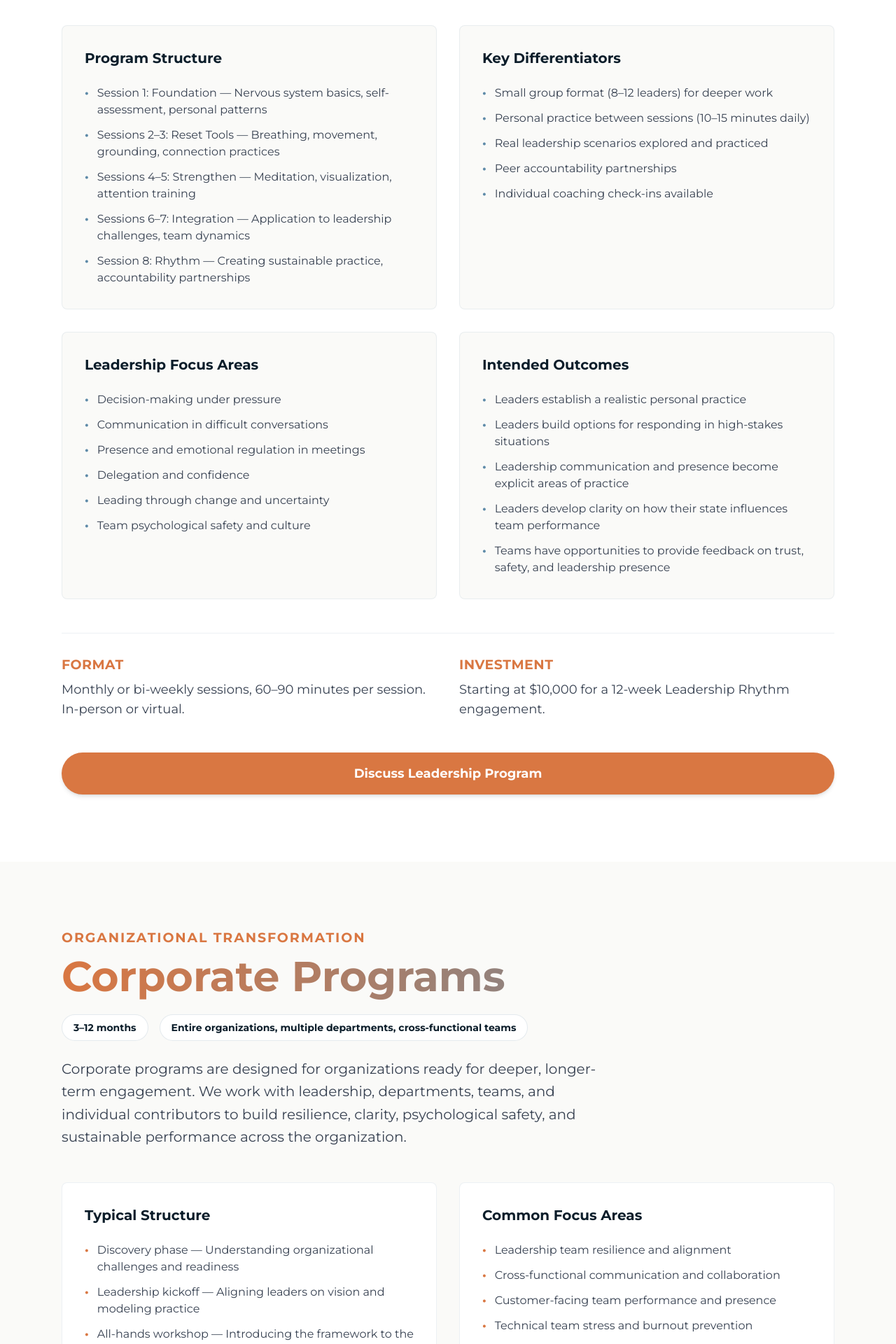
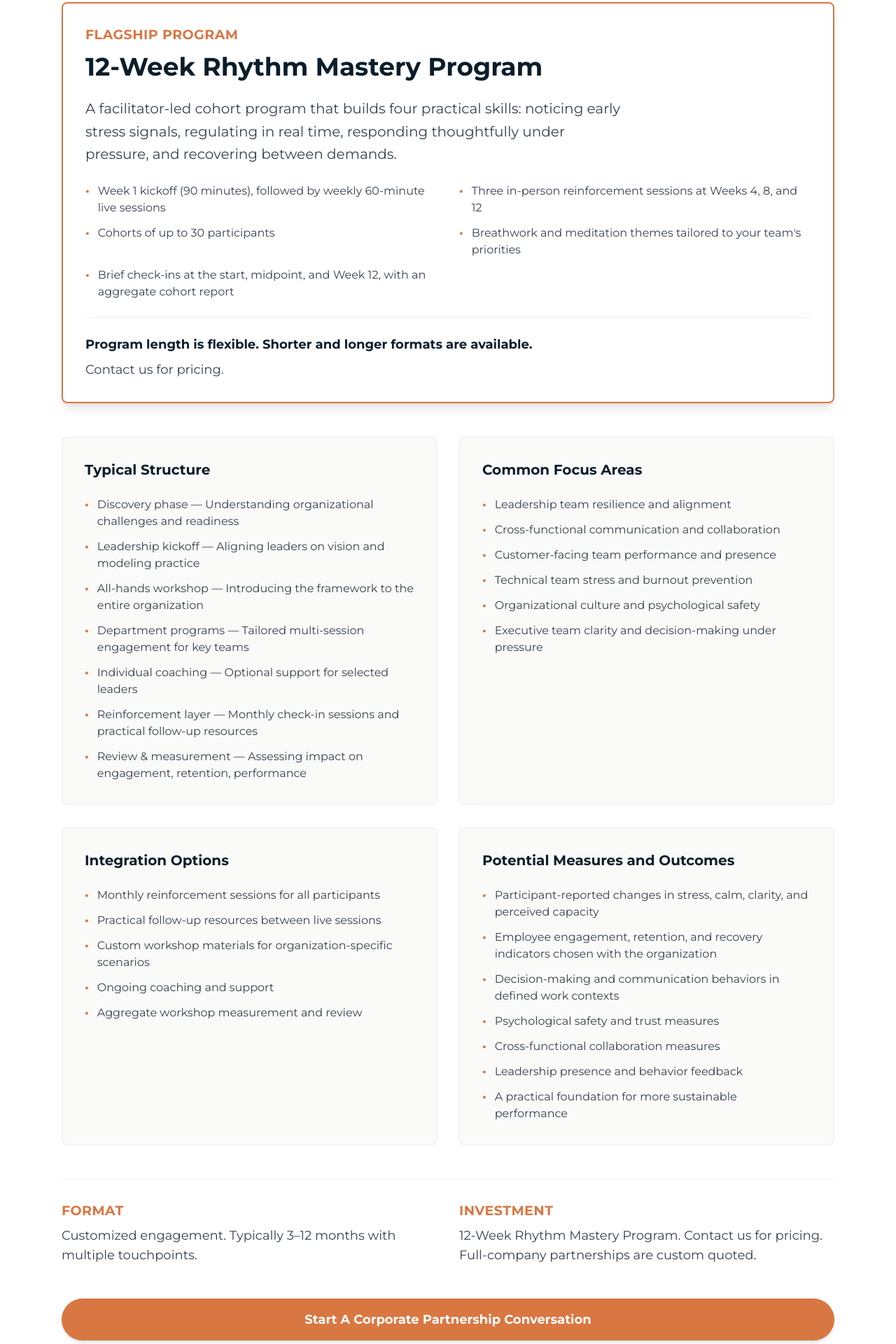
Before and after one commit to Performance-Rhythm/performance-rhythm-web, a Next.js app in the folder apps/web/: page /programs in a window 1280 px wide. Shown: the part 3560-5480 px from the top of the page at 70% size. Built offline with nearby package versions, Linux system fonts and the light colour scheme; no server answers.

Commit message:
WEB-41: feature 12-week program, move Corporate above Leadership

```diff
--- a/apps/web/components/marketing/ProgramsPage.tsx
+++ b/apps/web/components/marketing/ProgramsPage.tsx
@@ -141,8 +141,95 @@ export default function ProgramsPage() {
         </div>
       </section>
 
-      {/* PROGRAM 2: LEADERSHIP */}
+      {/* PROGRAM 2: CORPORATE */}
       <section className="py-24 bg-white">
+        <div className="container mx-auto px-6 max-w-6xl">
+          <div className="space-y-12">
+            <div className="space-y-6">
+              <div className="space-y-3">
+                <p className="text-[19px] leading-snug font-bold tracking-widest text-accent uppercase">
+                  {corporateProgram.eyebrow}
+                </p>
+                <h2 className="text-5xl lg:text-6xl font-bold bg-gradient-to-r from-[#D97742] to-[#5E8AA8] bg-clip-text text-transparent">
+                  {corporateProgram.title}
+                </h2>
+              </div>
+
+              <div className="flex flex-wrap gap-4 text-sm font-bold">
+                <div className="px-4 py-2 bg-[#FAFAF8] rounded-full border border-[#A7BBC6] border-opacity-30">
+                  {corporateProgram.duration}
+                </div>
+                <div className="px-4 py-2 bg-[#FAFAF8] rounded-full border border-[#A7BBC6] border-opacity-30">
+                  {corporateProgram.audience}
+                </div>
+              </div>
+
+              <p className="text-xl text-gray-700 leading-relaxed max-w-3xl">
+                {corporateProgram.overview}
+              </p>
+            </div>
+
+            {/* FEATURED: 12-WEEK RHYTHM MASTERY PROGRAM */}
+            <div data-featured-program className="bg-white rounded-lg border-2 border-[#D97742] shadow-lg p-8 space-y-6">
+              <div className="space-y-3">
+                <p className="text-[19px] leading-snug font-bold text-accent uppercase tracking-wide">{corporateProgram.featured.label}</p>
+                <h3 className="text-3xl lg:text-4xl font-bold text-[#0B1D2A] leading-tight">{corporateProgram.featured.title}</h3>
+              </div>
+              <p className="text-xl text-gray-700 leading-relaxed max-w-3xl">{corporateProgram.featured.summary}</p>
+              <ul className="grid lg:grid-cols-2 gap-x-8 gap-y-3">
+                {corporateProgram.featured.details.map((item, itemIdx) => (
+                  <li key={itemIdx} className="flex gap-3">
+                    <span className="text-[#D97742] font-bold flex-shrink-0">•</span>
+                    <span className="text-gray-700">{item}</span>
+                  </li>
+                ))}
+              </ul>
+              <div className="border-t border-[#A7BBC6] border-opacity-20 pt-6 space-y-2">
+                <p className="text-lg font-bold text-[#0B1D2A]">{corporateProgram.featured.flexibility}</p>
+                <p className="text-lg text-gray-700">{corporateProgram.featured.pricing}</p>
+              </div>
+            </div>
+
+            <div className="grid lg:grid-cols-2 gap-8">
+              {corporateProgram.sections.map((section, idx) => (
+                <div key={idx} className="bg-[#FAFAF8] rounded-lg border border-[#A7BBC6] border-opacity-20 p-8">
+                  <h3 className="text-xl font-bold text-[#0B1D2A] mb-6">{section.title}</h3>
+                  <ul className="space-y-3">
+                    {section.items.map((item, itemIdx) => (
+                      <li key={itemIdx} className="flex gap-3">
+                        <span className="text-[#D97742] font-bold flex-shrink-0">•</span>
+                        <span className="text-gray-700">{item}</span>
+                      </li>
+                    ))}
+                  </ul>
+                </div>
+              ))}
+            </div>
+
+            <div className="grid lg:grid-cols-2 gap-8 border-t border-[#A7BBC6] border-opacity-20 pt-8">
+              <div>
+                <p className="text-[19px] leading-snug font-bold text-accent uppercase tracking-wide mb-2">Format</p>
+                <p className="text-lg text-gray-700">{corporateProgram.format}</p>
+              </div>
+              <div>
+                <p className="text-[19px] leading-snug font-bold text-accent uppercase tracking-wide mb-2">Investment</p>
+                <p className="text-lg text-gray-700">{corporateProgram.investment}</p>
+              </div>
+            </div>
+
+            <Button
+              href={routes.bookDiscovery}
+              size="lg"
+              className="w-full bg-[#D97742] hover:bg-[#C86A37] text-white font-bold"
+            >
+              {corporateProgram.cta}
+            </Button>
+          </div>
+        </div>
+      </section>
+
+      {/* PROGRAM 3: LEADERSHIP */}
+      <section className="py-24 bg-[#FAFAF8]">
         <div className="container mx-auto px-6 max-w-6xl">
           <div className="space-y-12">
             <div className="space-y-6">
@@ -156,10 +243,10 @@ export default function ProgramsPage() {
               </div>
 
               <div className="flex flex-wrap gap-4 text-sm font-bold">
-                <div className="px-4 py-2 bg-[#FAFAF8] rounded-full border border-[#A7BBC6] border-opacity-30">
+                <div className="px-4 py-2 bg-white rounded-full border border-[#A7BBC6] border-opacity-30">
                   {leadershipProgram.duration}
                 </div>
-                <div className="px-4 py-2 bg-[#FAFAF8] rounded-full border border-[#A7BBC6] border-opacity-30">
+                <div className="px-4 py-2 bg-white rounded-full border border-[#A7BBC6] border-opacity-30">
                   {leadershipProgram.audience}
                 </div>
               </div>
@@ -171,7 +258,7 @@ export default function ProgramsPage() {
 
             <div className="grid lg:grid-cols-2 gap-8">
               {leadershipProgram.sections.map((section, idx) => (
-                <div key={idx} className="bg-[#FAFAF8] rounded-lg border border-[#A7BBC6] border-opacity-20 p-8">
+                <div key={idx} className="bg-white rounded-lg border border-[#A7BBC6] border-opacity-20 p-8">
                   <h3 className="text-xl font-bold text-[#0B1D2A] mb-6">{section.title}</h3>
                   <ul className="space-y-3">
                     {section.items.map((item, itemIdx) => (
@@ -202,72 +289,6 @@ export default function ProgramsPage() {
               className="w-full bg-[#D97742] hover:bg-[#C86A37] text-white font-bold"
             >
               {leadershipProgram.cta}
-            </Button>
-          </div>
-        </div>
-      </section>
-
-      {/* PROGRAM 3: CORPORATE */}
-      <section className="py-24 bg-[#FAFAF8]">
-        <div className="container mx-auto px-6 max-w-6xl">
-          <div className="space-y-12">
-            <div className="space-y-6">
-              <div className="space-y-3">
-                <p className="text-[19px] leading-snug font-bold tracking-widest text-accent uppercase">
-                  {corporateProgram.eyebrow}
-                </p>
-                <h2 className="text-5xl lg:text-6xl font-bold bg-gradient-to-r from-[#D97742] to-[#5E8AA8] bg-clip-text text-transparent">
-                  {corporateProgram.title}
-                </h2>
-              </div>
-
-              <div className="flex flex-wrap gap-4 text-sm font-bold">
-                <div className="px-4 py-2 bg-white rounded-full border border-[#A7BBC6] border-opacity-30">
-                  {corporateProgram.duration}
-                </div>
-                <div className="px-4 py-2 bg-white rounded-full border border-[#A7BBC6] border-opacity-30">
-                  {corporateProgram.audience}
-                </div>
-              </div>
-
-              <p className="text-xl text-gray-700 leading-relaxed max-w-3xl">
-                {corporateProgram.overview}
-              </p>
-            </div>
-
-            <div className="grid lg:grid-cols-2 gap-8">
-              {corporateProgram.sections.map((section, idx) => (
-                <div key={idx} className="bg-white rounded-lg border border-[#A7BBC6] border-opacity-20 p-8">
-                  <h3 className="text-xl font-bold text-[#0B1D2A] mb-6">{section.title}</h3>
-                  <ul className="space-y-3">
-                    {section.items.map((item, itemIdx) => (
-                      <li key={itemIdx} className="flex gap-3">
-                        <span className="text-[#D97742] font-bold flex-shrink-0">•</span>
-                        <span className="text-gray-700">{item}</span>
-                      </li>
-                    ))}
-                  </ul>
-                </div>
-              ))}
-            </div>
-
-            <div className="grid lg:grid-cols-2 gap-8 border-t border-[#A7BBC6] border-opacity-20 pt-8">
-              <div>
-                <p className="text-[19px] leading-snug font-bold text-accent uppercase tracking-wide mb-2">Format</p>
-                <p className="text-lg text-gray-700">{corporateProgram.format}</p>
-              </div>
-              <div>
-                <p className="text-[19px] leading-snug font-bold text-accent uppercase tracking-wide mb-2">Investment</p>
-                <p className="text-lg text-gray-700">{corporateProgram.investment}</p>
-              </div>
-            </div>
-
-            <Button
-              href={routes.bookDiscovery}
-              size="lg"
-              className="w-full bg-[#D97742] hover:bg-[#C86A37] text-white font-bold"
-            >
-              {corporateProgram.cta}
             </Button>
           </div>
         </div>
--- a/apps/web/content/programs.ts
+++ b/apps/web/content/programs.ts
@@ -9,16 +9,16 @@ export const programs = [
     slug: "workshops"
   },
   {
+    title: "Corporate Programs",
+    description:
+      "Longer engagements for organizations building resilience, healthier cultures, and sustainable performance across teams.",
+    slug: "corporate-programs"
+  },
+  {
     title: "Leadership Programs",
     description:
       "Multi-session development for leaders navigating pressure, communication, decision-making, and team performance.",
     slug: "leadership-programs"
-  },
-  {
-    title: "Corporate Programs",
-    description:
-      "Longer engagements for organizations building resilience, healthier cultures, and sustainable performance across teams.",
-    slug: "corporate-programs"
   },
   {
     title: "Future Digital Reinforcement",
@@ -111,7 +111,7 @@ export const PROGRAMS_CONTENT = {
     cta: "Explore Workshop Options"
   },
 
-  // Program 2: Leadership Programs
+  // Program 3: Leadership Programs (shown after Corporate Programs)
   leadershipProgram: {
     title: "Leadership Programs",
     slug: "leadership-programs",
@@ -170,7 +170,7 @@ export const PROGRAMS_CONTENT = {
     cta: "Discuss Leadership Program"
   },
 
-  // Program 3: Corporate Programs
+  // Program 2: Corporate Programs (shown before Leadership; features the 12-week program)
   corporateProgram: {
     title: "Corporate Programs",
     slug: "corporate-programs",
@@ -179,6 +179,21 @@ export const PROGRAMS_CONTENT = {
     audience: "Entire organizations, multiple departments, cross-functional teams",
 
     overview: "Corporate programs are designed for organizations ready for deeper, longer-term engagement. We work with leadership, departments, teams, and individual contributors to build resilience, clarity, psychological safety, and sustainable performance across the organization.",
+
+    featured: {
+      label: "Flagship Program",
+      title: "12-Week Rhythm Mastery Program",
+      summary: "A facilitator-led cohort program that builds four practical skills: noticing early stress signals, regulating in real time, responding thoughtfully under pressure, and recovering between demands.",
+      details: [
+        "Week 1 kickoff (90 minutes), followed by weekly 60-minute live sessions",
+        "Three in-person reinforcement sessions at Weeks 4, 8, and 12",
+        "Cohorts of up to 30 participants",
+        "Breathwork and meditation themes tailored to your team's priorities",
+        "Brief check-ins at the start, midpoint, and Week 12, with an aggregate cohort report"
+      ],
+      flexibility: "Program length is flexible. Shorter and longer formats are available.",
+      pricing: "Contact us for pricing."
+    },
 
     sections: [
       {
```
